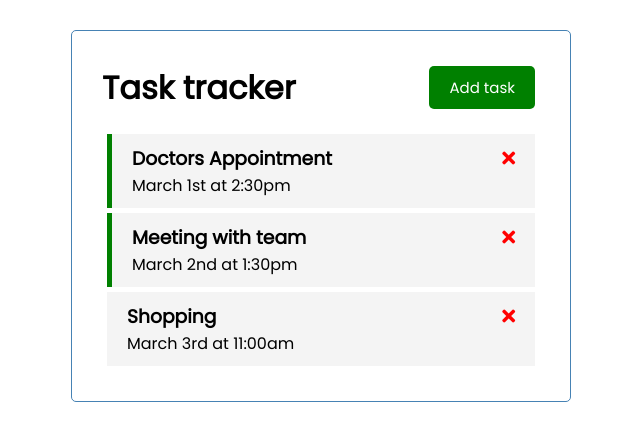
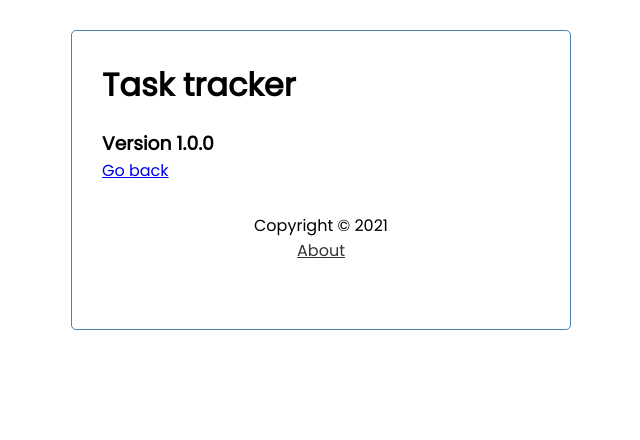
Before and after one commit to MartynasVenckus/Task-Tracker, a Vue app: page /about in a window 1280 px wide. Shown: the top 440 px of the page, without its empty margins (319-959 px from the left). Built offline with nearby package versions, Linux system fonts and the light colour scheme; data requests are answered from the project's data file.

Commit message:
Add routes

```diff
--- a/src/App.vue
+++ b/src/App.vue
@@ -1,10 +1,8 @@
 <template>
 <div class="container">
   <Header @toggle-add-task="toggleAddTask" title="Task tracker" :showAddTask="showAddTask"/>
-    <div v-if="showAddTask">
-      <AddTask  @add-task="addTask" />
-    </div>
-  <Tasks @toggle-reminder="toggleReminder" @delete-task="deleteTask" :tasks="tasks" />
+  <router-view :showAddTask="showAddTask"></router-view>
+  <Footer  />
 </div>
 
 
@@ -12,79 +10,24 @@
 
 <script>
 import Header from './components/Header'
-import Tasks from './components/Tasks'
-import AddTask from './components/AddTask'
+import Footer from './components/Footer'
+
 
 export default {
   name: 'App',
   components: {
     Header,
-    Tasks,
-    AddTask,
+    Footer
   },
   data() {
     return {
-      tasks: [],
       showAddTask: false
     }
   },
   methods: {
     toggleAddTask() {
       this.showAddTask = !this.showAddTask
-    },
-    async addTask(task) {
-      const res = await fetch('http://localhost:5000/tasks', {
-        method: 'POST',
-        headers: {
-          'Content-type': 'application/json',
-        },
-        body: JSON.stringify(task)
-      })
-
-      const data = await res.json();
-
-      this.tasks = [...this.tasks, data]
-    },
-    async deleteTask(id) {
-      if(confirm('Are you sure?')){
-        const res = await fetch(`http://localhost:5000/tasks/${id}`, {
-          method: 'DELETE'
-        })
-
-        res.status === 200 ? (this.tasks = this.tasks.filter((task) => task.id !== id)) : alert('Error deleting task')
-      }
-    },
-    async toggleReminder(id){
-      const taskToToggle = await this.fetchTask(id)
-      const updTask = {...taskToToggle, reminder: !taskToToggle.reminder}
-
-      const res = await fetch(`http://localhost:5000/tasks/${id}`, {
-        method: 'PUT',
-        headers: {
-          'Content-type': 'application/json',
-        },
-        body: JSON.stringify(updTask)
-      })
-
-      const data = await res.json()
-
-      this.tasks = this.tasks.map((task) => task.id === id ? {...task, reminder: data.reminder} : task)
-    },
-    async fetchTasks() {
-      const res = await fetch('http://localhost:5000/tasks')
-      const data = await res.json()
-      return data
-    },
-     async fetchTask(id) {
-      const res = await fetch(`http://localhost:5000/tasks/${id}`)
-
-      const data = await res.json()
-
-      return data
     }
-  },
-  async created() {
-    this.tasks = await this.fetchTasks()
   },
 }
 </script>
--- /dev/null
+++ b/src/components/Footer.vue
@@ -0,0 +1,22 @@
+<template>
+    <footer>
+        <p>Copyright &copy; 2021</p>
+        <router-link to="/about">About</router-link>
+    </footer>
+</template>
+
+<script>
+export default {
+
+}
+</script>
+
+<style scoped>
+a {
+    color: #333;
+}
+footer{
+    margin-top: 30px;
+    text-align: center;
+}
+</style>
--- a/src/components/Header.vue
+++ b/src/components/Header.vue
@@ -1,7 +1,8 @@
 <template>
     <header>
         <h1>{{ title }}</h1>
-        <Button @btn-click="$emit('toggle-add-task')"
+        <Button v-show="homePage"
+            @btn-click="$emit('toggle-add-task')"
             :text="showAddTask ? 'Close' : 'Add task'"
             :color="showAddTask ? 'red' : 'green'"
         />
@@ -18,7 +19,16 @@
         showAddTask: Boolean,
     },
     components: {
-        Button
+        Button,
+    },
+    computed: {
+        homePage() {
+            if(this.$route.path === '/') {
+                return true
+            } else {
+                return false
+            }
+        }
     }
 }
 </script>
--- a/src/main.js
+++ b/src/main.js
@@ -1,4 +1,5 @@
 import { createApp } from 'vue'
 import App from './App.vue'
+import router from './router'
 
-createApp(App).mount('#app')
+createApp(App).use(router).mount('#app')
--- /dev/null
+++ b/src/router/index.js
@@ -0,0 +1,23 @@
+import { createRouter, createWebHistory } from "vue-router";
+
+import Home from '../views/Home'
+import About from '../views/About'
+
+const routes = [{
+        path: '/',
+        name: 'Home',
+        component: Home
+    },
+    {
+        path: '/about',
+        name: 'About',
+        component: About
+    }
+]
+
+const router = createRouter({
+    history: createWebHistory(process.env.BASE_URL),
+    routes
+})
+
+export default router
--- /dev/null
+++ b/src/views/About.vue
@@ -0,0 +1,4 @@
+<template>
+    <h3>Version 1.0.0</h3>
+    <router-link to="/">Go back</router-link>
+</template>
--- /dev/null
+++ b/src/views/Home.vue
@@ -0,0 +1,81 @@
+<template>
+    <AddTask v-show="showAddTask"  @add-task="addTask" />
+    <Tasks @toggle-reminder="toggleReminder" @delete-task="deleteTask" :tasks="tasks" />
+</template>
+
+<script>
+import Tasks from '../components/Tasks'
+import AddTask from '../components/AddTask'
+
+export default {
+    name: 'Home',
+    props: {
+        showAddTask: Boolean,
+    },
+    components: {
+        Tasks,
+        AddTask
+    },
+    data() {
+        return {
+            tasks: [],
+        }
+    },
+    methods: {
+    async addTask(task) {
+      const res = await fetch('http://localhost:5000/tasks', {
+        method: 'POST',
+        headers: {
+          'Content-type': 'application/json',
+        },
+        body: JSON.stringify(task)
+      })
+
+      const data = await res.json();
+
+      this.tasks = [...this.tasks, data]
+    },
+    async deleteTask(id) {
+      if(confirm('Are you sure?')){
+        const res = await fetch(`http://localhost:5000/tasks/${id}`, {
+          method: 'DELETE'
+        })
+
+        res.status === 200 ? (this.tasks = this.tasks.filter((task) => task.id !== id)) : alert('Error deleting task')
+      }
+    },
+    async toggleReminder(id){
+      const taskToToggle = await this.fetchTask(id)
+      const updTask = {...taskToToggle, reminder: !taskToToggle.reminder}
+
+      const res = await fetch(`http://localhost:5000/tasks/${id}`, {
+        method: 'PUT',
+        headers: {
+          'Content-type': 'application/json',
+        },
+        body: JSON.stringify(updTask)
+      })
+
+      const data = await res.json()
+
+      this.tasks = this.tasks.map((task) => task.id === id ? {...task, reminder: data.reminder} : task)
+    },
+    async fetchTasks() {
+      const res = await fetch('http://localhost:5000/tasks')
+      const data = await res.json()
+      return data
+    },
+     async fetchTask(id) {
+      const res = await fetch(`http://localhost:5000/tasks/${id}`)
+
+      const data = await res.json()
+
+      return data
+    }
+  },
+  async created() {
+    this.tasks = await this.fetchTasks()
+  },
+
+}
+</script>
```
